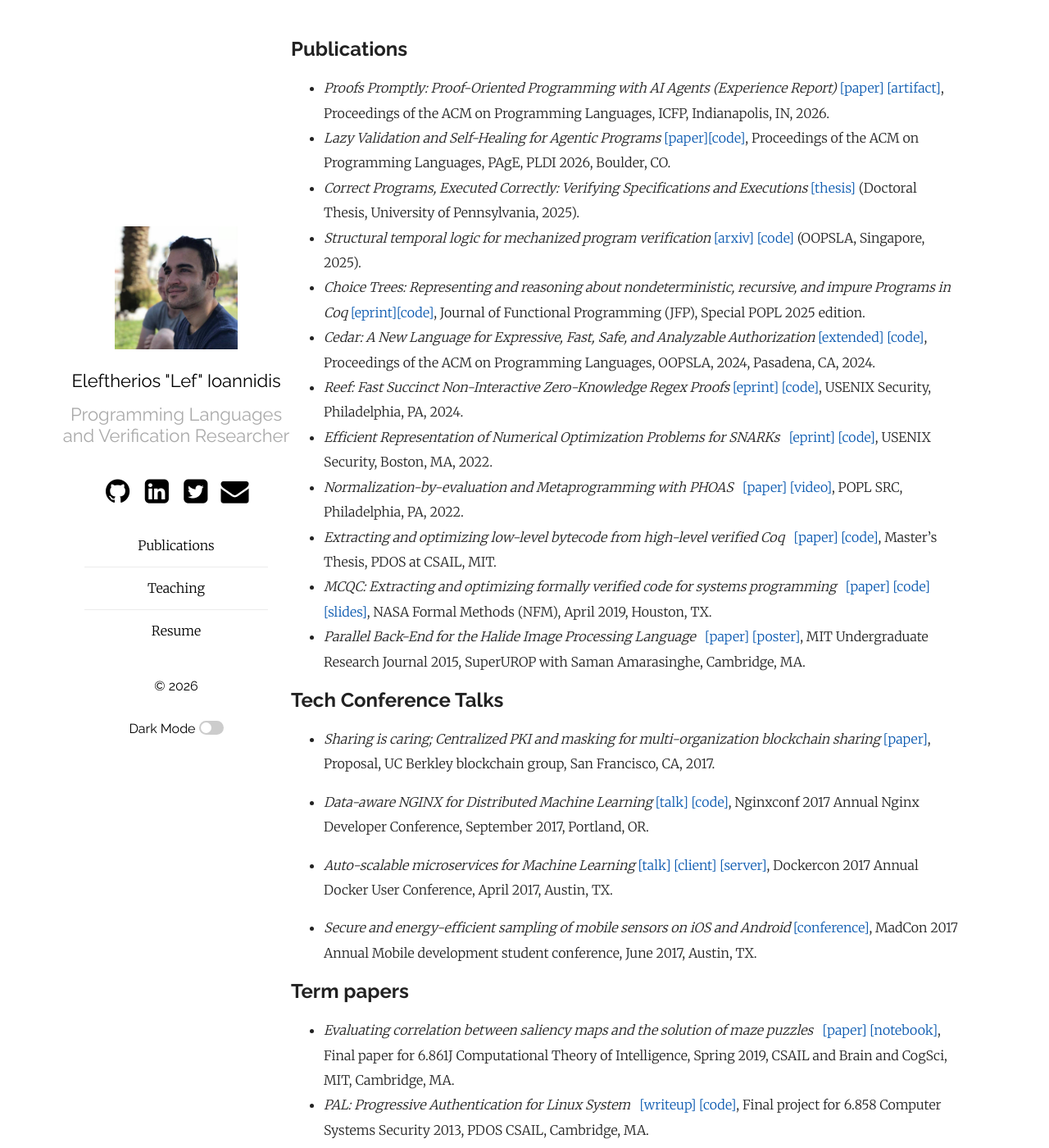
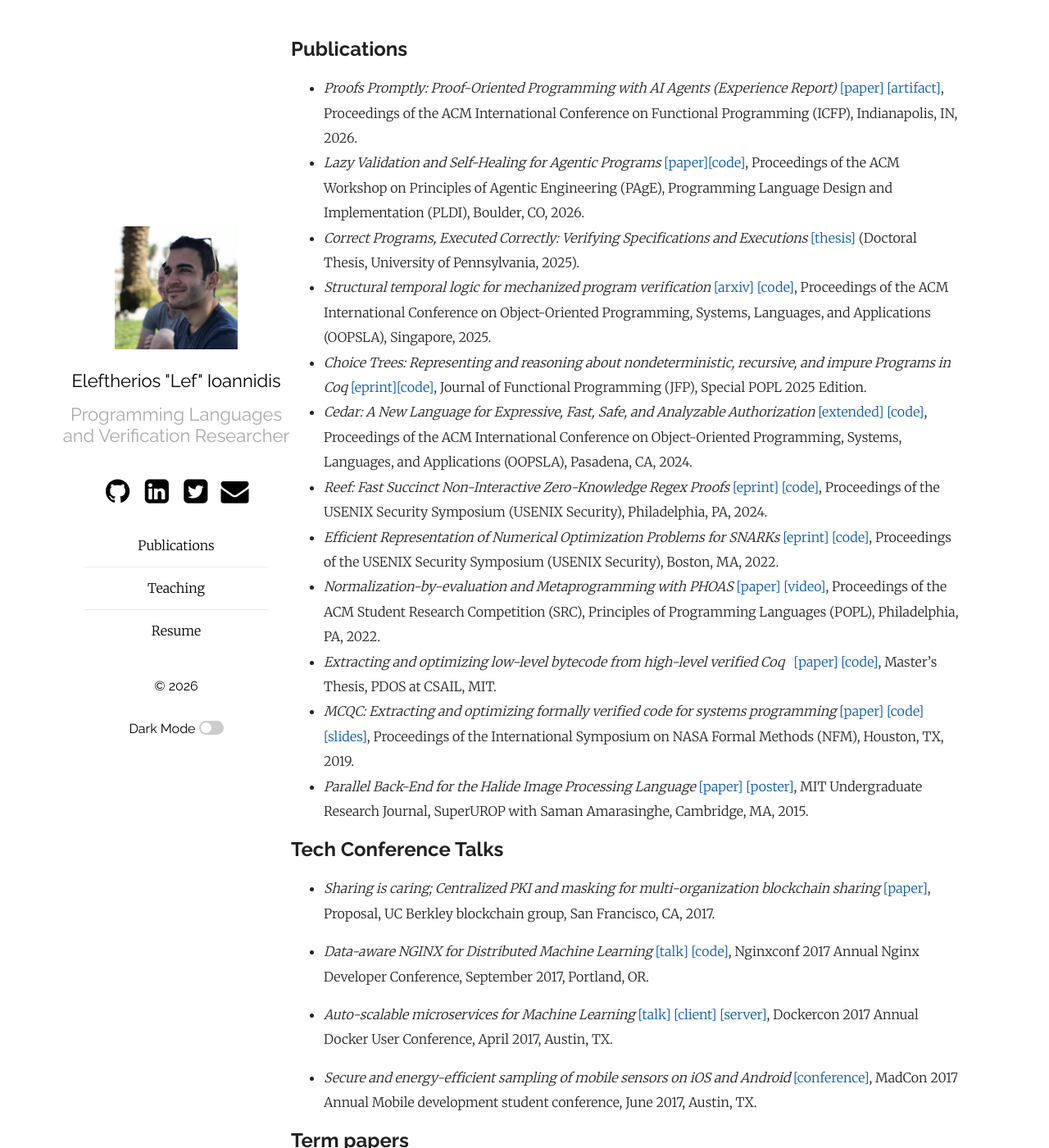
Before and after one commit to elefthei/elefthei.github.io, a Jekyll site: the page built from publications/index.md, in a window 1280 px wide and 1400 px high. Shown: the whole window at 82% size. Built offline with Jekyll 4.4.1, drawn with Linux system fonts in a browser that asks for light colours.

Commit message:
Consistent conference names in publications

```diff
--- a/publications/index.md
+++ b/publications/index.md
@@ -6,18 +6,18 @@ title: Lef Ioannidis - Publications
 Publications
 ------------
 
-- _Proofs Promptly: Proof-Oriented Programming with AI Agents (Experience Report)_ [\[paper\]](https://dl.acm.org/doi/10.1145/3828709) [\[artifact\]](https://doi.org/10.5281/zenodo.20538205), Proceedings of the ACM on Programming Languages, ICFP, Indianapolis, IN, 2026.
-- _Lazy Validation and Self-Healing for Agentic Programs_ [\[paper\]](https://dl.acm.org/doi/10.1145/3819802.3820582)[\[code\]](https://github.com/microsoft/pact-lang), Proceedings of the ACM on Programming Languages, PAgE, PLDI 2026, Boulder, CO.
+- _Proofs Promptly: Proof-Oriented Programming with AI Agents (Experience Report)_ [\[paper\]](https://dl.acm.org/doi/10.1145/3828709) [\[artifact\]](https://doi.org/10.5281/zenodo.20538205), Proceedings of the ACM International Conference on Functional Programming (ICFP), Indianapolis, IN, 2026.
+- _Lazy Validation and Self-Healing for Agentic Programs_ [\[paper\]](https://dl.acm.org/doi/10.1145/3819802.3820582)[\[code\]](https://github.com/microsoft/pact-lang), Proceedings of the ACM Workshop on Principles of Agentic Engineering (PAgE), Programming Language Design and Implementation (PLDI), Boulder, CO, 2026.
 - _Correct Programs, Executed Correctly: Verifying Specifications and Executions_ [\[thesis\]](https://www.proquest.com/openview/8780212a8f1d34836703cfa69c3813ea) (Doctoral Thesis, University of Pennsylvania, 2025).
-- _Structural temporal logic for mechanized program verification_ [\[arxiv\]](https://arxiv.org/abs/2410.14906) [\[code\]](https://github.com/vellvm/ticl) (OOPSLA, Singapore, 2025).
-- _Choice Trees: Representing and reasoning about nondeterministic, recursive, and impure Programs in Coq_ [\[eprint\]](https://arxiv.org/abs/2211.06863)[\[code\]](https://github.com/vellvm/ctrees/tree/jfp), Journal of Functional Programming (JFP), Special POPL 2025 edition.
-- _Cedar: A New Language for Expressive, Fast, Safe, and Analyzable Authorization_ [\[extended\]](https://arxiv.org/abs/2403.04651) [\[code\]](https://github.com/cedar-policy/), Proceedings of the ACM on Programming Languages, OOPSLA, 2024, Pasadena, CA, 2024.
-- _Reef: Fast Succinct Non-Interactive Zero-Knowledge Regex Proofs_ [\[eprint\]](https://eprint.iacr.org/2023/1886) [\[code\]](https://github.com/eniac/Reef), USENIX Security, Philadelphia, PA, 2024.
-- _Efficient Representation of Numerical Optimization Problems for SNARKs_   [\[eprint\]](https://eprint.iacr.org/2021/1436.pdf) [\[code\]](https://github.com/eniac/otti), USENIX Security, Boston, MA, 2022.
-- _Normalization-by-evaluation and Metaprogramming with PHOAS_   [\[paper\]](/assets/pdf/popl22src-paper.pdf) [\[video\]](https://www.youtube.com/watch?v=8c-enu_jnK8&list=PLyrlk8Xaylp7z_JBz0PqiuaF1Eb8FB4LR), POPL SRC, Philadelphia, PA, 2022.
+- _Structural temporal logic for mechanized program verification_ [\[arxiv\]](https://arxiv.org/abs/2410.14906) [\[code\]](https://github.com/vellvm/ticl), Proceedings of the ACM International Conference on Object-Oriented Programming, Systems, Languages, and Applications (OOPSLA), Singapore, 2025.
+- _Choice Trees: Representing and reasoning about nondeterministic, recursive, and impure Programs in Coq_ [\[eprint\]](https://arxiv.org/abs/2211.06863)[\[code\]](https://github.com/vellvm/ctrees/tree/jfp), Journal of Functional Programming (JFP), Special POPL 2025 Edition.
+- _Cedar: A New Language for Expressive, Fast, Safe, and Analyzable Authorization_ [\[extended\]](https://arxiv.org/abs/2403.04651) [\[code\]](https://github.com/cedar-policy/), Proceedings of the ACM International Conference on Object-Oriented Programming, Systems, Languages, and Applications (OOPSLA), Pasadena, CA, 2024.
+- _Reef: Fast Succinct Non-Interactive Zero-Knowledge Regex Proofs_ [\[eprint\]](https://eprint.iacr.org/2023/1886) [\[code\]](https://github.com/eniac/Reef), Proceedings of the USENIX Security Symposium (USENIX Security), Philadelphia, PA, 2024.
+- _Efficient Representation of Numerical Optimization Problems for SNARKs_   [\[eprint\]](https://eprint.iacr.org/2021/1436.pdf) [\[code\]](https://github.com/eniac/otti), Proceedings of the USENIX Security Symposium (USENIX Security), Boston, MA, 2022.
+- _Normalization-by-evaluation and Metaprogramming with PHOAS_   [\[paper\]](/assets/pdf/popl22src-paper.pdf) [\[video\]](https://www.youtube.com/watch?v=8c-enu_jnK8&list=PLyrlk8Xaylp7z_JBz0PqiuaF1Eb8FB4LR), Proceedings of the ACM Student Research Competition (SRC), Principles of Programming Languages (POPL), Philadelphia, PA, 2022.
 - _Extracting and optimizing low-level bytecode from high-level verified Coq_   [\[paper\]](https://pdos.csail.mit.edu/papers/elefthei-meng.pdf) [\[code\]](https://github.com/mit-pdos/mcqc), Master's Thesis, PDOS at CSAIL, MIT.
-- _MCQC: Extracting and optimizing formally verified code for systems programming_   [\[paper\]](https://pdos.csail.mit.edu/papers/mcqc:nfm19.pdf) [\[code\]](https://github.com/mit-pdos/mcqc) [\[slides\]](https://pdos.csail.mit.edu/papers/mcqc:nfm19-slides.pptx), NASA Formal Methods (NFM), April 2019, Houston, TX.
-- _Parallel Back-End for the Halide Image Processing Language_   [\[paper\]](/assets/pdf/superurop.pdf) [\[poster\]](/assets/pdf/superurop-poster.pdf), MIT Undergraduate Research Journal 2015, SuperUROP with Saman Amarasinghe, Cambridge, MA.
+- _MCQC: Extracting and optimizing formally verified code for systems programming_   [\[paper\]](https://pdos.csail.mit.edu/papers/mcqc:nfm19.pdf) [\[code\]](https://github.com/mit-pdos/mcqc) [\[slides\]](https://pdos.csail.mit.edu/papers/mcqc:nfm19-slides.pptx), Proceedings of the International Symposium on NASA Formal Methods (NFM), Houston, TX, 2019.
+- _Parallel Back-End for the Halide Image Processing Language_   [\[paper\]](/assets/pdf/superurop.pdf) [\[poster\]](/assets/pdf/superurop-poster.pdf), MIT Undergraduate Research Journal, SuperUROP with Saman Amarasinghe, Cambridge, MA, 2015.
 
 Tech Conference Talks
 ---------------------
```
